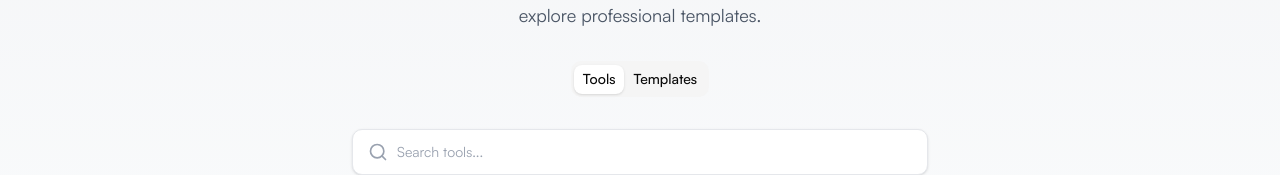
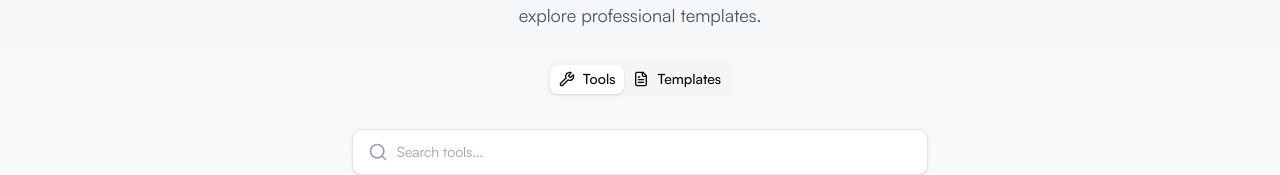
Before and after one commit to Octree-AI-Latex-Editor/tools, a Next.js app: page / in a window 1280 px wide. Shown: the part 272-447 px from the top of the page. Built offline with nearby package versions, Linux system fonts and the light colour scheme; no server answers.

Commit message:
style: added icons for tab buttons

```diff
--- a/app/page.tsx
+++ b/app/page.tsx
@@ -2,7 +2,7 @@
 
 import Link from "next/link";
 import { useState } from "react";
-import { Search, ArrowRight } from "lucide-react";
+import { Search, ArrowRight, Wrench, FileText } from "lucide-react";
 import { tools } from "@/lib/tools";
 import { Tabs, TabsList, TabsTrigger } from "@/components/ui/tabs";
 import {
@@ -85,10 +85,16 @@ export default function Home() {
             <Tabs defaultValue="tools" className="w-auto">
               <TabsList>
                 <TabsTrigger value="tools" asChild>
-                  <Link href="/">Tools</Link>
+                  <Link href="/" className="inline-flex items-center gap-2">
+                    <Wrench className="h-4 w-4" />
+                    Tools
+                  </Link>
                 </TabsTrigger>
                 <TabsTrigger value="templates" asChild>
-                  <Link href="/templates">Templates</Link>
+                  <Link href="/templates" className="inline-flex items-center gap-2">
+                    <FileText className="h-4 w-4" />
+                    Templates
+                  </Link>
                 </TabsTrigger>
               </TabsList>
             </Tabs>
--- a/app/templates/page.tsx
+++ b/app/templates/page.tsx
@@ -1,7 +1,7 @@
 "use client";
 
 import { useState, useMemo } from "react";
-import { Search, ExternalLink } from "lucide-react";
+import { Search, ExternalLink, Wrench, FileText } from "lucide-react";
 import dynamic from "next/dynamic";
 import Link from "next/link";
 import { Tabs, TabsList, TabsTrigger } from "@/components/ui/tabs";
@@ -154,10 +154,16 @@ export default function TemplatesPage() {
               <Tabs defaultValue="templates" className="w-auto">
                 <TabsList>
                   <TabsTrigger value="tools" asChild>
-                    <Link href="/">Tools</Link>
+                    <Link href="/" className="inline-flex items-center gap-2">
+                      <Wrench className="h-4 w-4" />
+                      Tools
+                    </Link>
                   </TabsTrigger>
                   <TabsTrigger value="templates" asChild>
-                    <Link href="/templates">Templates</Link>
+                    <Link href="/templates" className="inline-flex items-center gap-2">
+                      <FileText className="h-4 w-4" />
+                      Templates
+                    </Link>
                   </TabsTrigger>
                 </TabsList>
               </Tabs>
```
